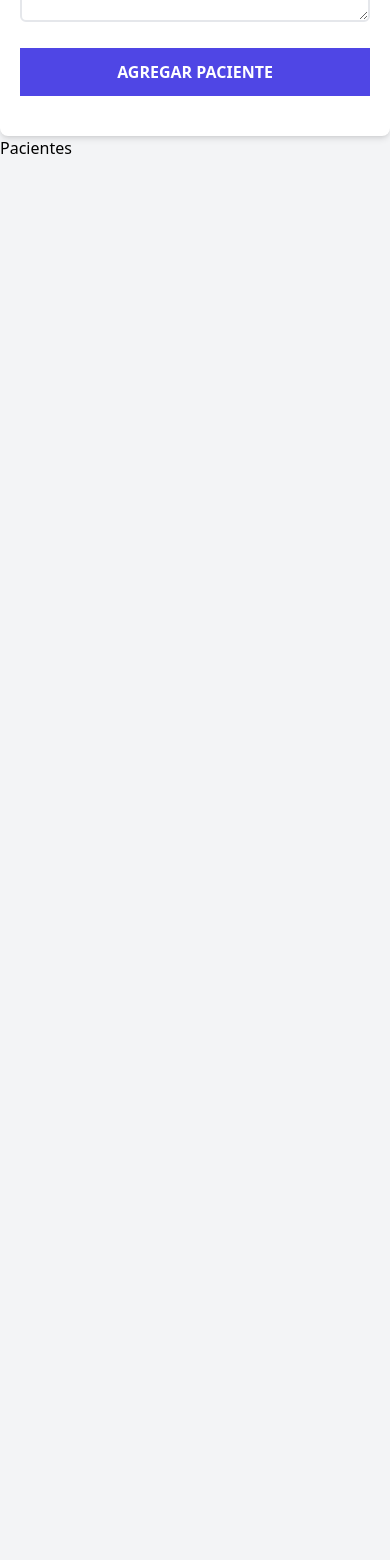
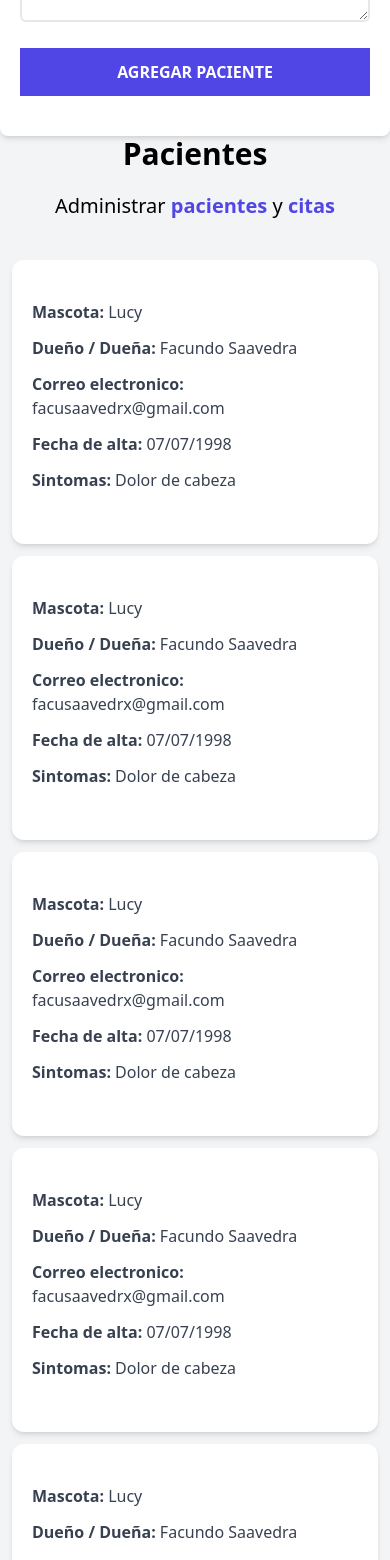
Before and after one commit to Facusaavedrx/citas-veterinaria, a React (Vite) app: page / in a window 390 px wide. Shown: the part 900-2460 px from the top of the page. Before the commit the page ends 1060 px from the top, so only its background shows below. Built offline with nearby package versions, Linux system fonts and the light colour scheme.

Commit message:
Se creo Listado de pacientes, screen scoll y responsive

```diff
--- a/src/components/Formulario.jsx
+++ b/src/components/Formulario.jsx
@@ -7,6 +7,7 @@
       <p className='text-lg mt-5 text-center mb-10'>
         Agrega pacientes y <span className='text-indigo-600 font-bold'>administralos</span>
       </p>
+
       <form className='bg-white shadow-md rounded-lg py-10 px-5'>
         <fieldset className='mb-5'>
           <label
@@ -92,6 +93,7 @@
           value='Agregar paciente'
         />
       </form>
+
     </div>
   )
 }
--- a/src/components/ListadoPacientes.jsx
+++ b/src/components/ListadoPacientes.jsx
@@ -1,7 +1,19 @@
+import Paciente from './Paciente'
+
 function ListadoPacientes () {
   return (
-    <div className='md:w-1/2 lg:w-3/5'>
-      <h2>Pacientes</h2>
+    <div className='md:w-1/2 lg:w-3/5 md:h-screen overflow-y-scroll'>
+      <h2 className='font-black text-3xl text-center'>Pacientes</h2>
+      <p className='text-xl mt-5 mb-10 text-center'>
+        Administrar <span className='text-indigo-600 font-bold'> pacientes</span> y <span className='text-indigo-600 font-bold'>citas </span>
+      </p>
+
+      <Paciente />
+      <Paciente />
+      <Paciente />
+      <Paciente />
+      <Paciente />
+      <Paciente />
     </div>
   )
 }
--- /dev/null
+++ b/src/components/Paciente.jsx
@@ -0,0 +1,27 @@
+function Paciente () {
+  return (
+    <div className='m-3 bg-white shadow-md px-5 py-10 rounded-xl'>
+      <p className='font-bold mb-3 text-gray-700'>
+        Mascota: <span className='font-normal normal-case'>Lucy</span>
+      </p>
+
+      <p className='font-bold mb-3 text-gray-700'>
+        Dueño / Dueña: <span className='font-normal normal-case'>Facundo Saavedra</span>
+      </p>
+
+      <p className='font-bold mb-3 text-gray-700'>
+        Correo electronico: <span className='font-normal normal-case'>facusaavedrx@gmail.com</span>
+      </p>
+
+      <p className='font-bold mb-3 text-gray-700'>
+        Fecha de alta: <span className='font-normal normal-case'>07/07/1998</span>
+      </p>
+
+      <p className='font-bold mb-3 text-gray-700'>
+        Sintomas: <span className='font-normal normal-case'>Dolor de cabeza</span>
+      </p>
+    </div>
+  )
+}
+
+export default Paciente
--- a/vite.config.js
+++ b/vite.config.js
@@ -3,5 +3,5 @@
 
 // https://vitejs.dev/config/
 export default defineConfig({
-  plugins: [react()],
+  plugins: [react()]
 })
```
